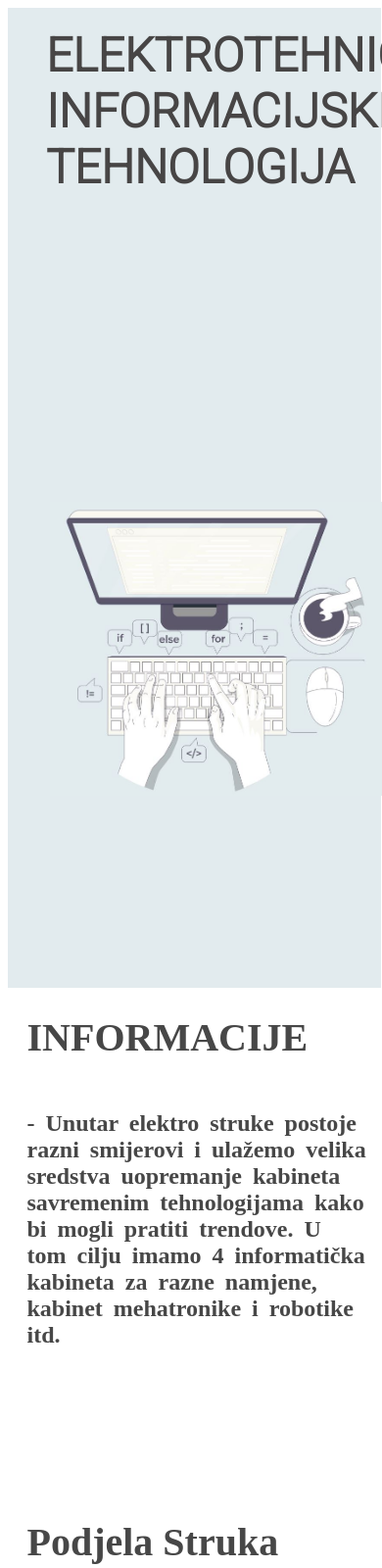
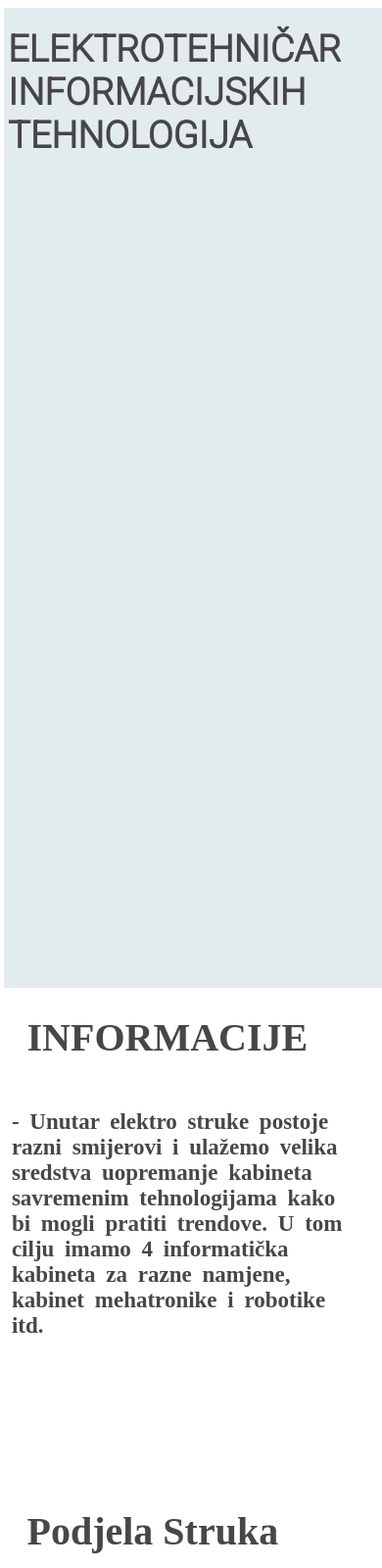
Before and after one commit to Faruk206/MSTS_Smjerovi, a plain HTML site: page src/Index.html in a window 390 px wide. Shown: the top 1600 px of the page at 98% size. Drawn offline with Linux system fonts and the light colour scheme; files whose address does not match are found by name.

Commit message:
Popravke na 1600px i 600px width prikazu

```diff
--- a/src/Index.css
+++ b/src/Index.css
@@ -1,5 +1,5 @@
 /*importanje Fontova */
-@import url('https://fonts.googleapis.com/css2?family=Roboto:wght@100;300&display=swap');
+@import url('https://fonts.googleapis.com/css2?family=Open+Sans:wght@300&family=Roboto:wght@100;300&display=swap');
 
 /*CSS za NAVBAR */
 .navbar-Naslov{
@@ -19,7 +19,7 @@
 
 .navbar{
     position:absolute;
-    height: 35px;
+    height: 75px;
     width: 100%;
     left: 0;
     top: 0px;
@@ -67,10 +67,11 @@
   }
 
   .Faruk-naslov{
-    margin-left: 5vw;
-    margin-top: 23vh;
+    width: 30vw;
+    margin-left: 15vw;
+    margin-top: 33vh;
     font-size: 7vh;
-    color: rgb(71, 69, 69);
+    color: #5d576b;
     text-align: center;
     font-family: 'Roboto', sans-serif;
   }
@@ -78,37 +79,32 @@
 .Faruk-slika{
     height: 750px;
     width: 800px;
-    margin-left: 11vw;
+    margin-left: 2vw;
     margin-top: 10vh;
   }
 
 .Prvi-dio{
 display: flex;
 flex-wrap: wrap;
-justify-content: space-between;
+margin-left: -1vw;
+justify-content: start;
 opacity: 1;
 background-color: rgb(226, 235, 238);
-overflow: none;
 width: 102%;
-height: 1000px;
+height:fit-content;
 }
-
-.Faruk-text-container{
-    width: 30vw;
-    margin-left: 5vw;
-  }
 
 /* CSS za drugi dio */
 
 .Drugi-dio{
-    display: flex;
+    position: static;
     flex-direction: column;
     justify-content: space-around;
 }
 
 .informacije1{
     color: rgb(71, 71, 71);
-    margin-left: 45vw;
+    margin-left: 43vw;
     width: 500px;
     font-size: 40px;
 }
@@ -204,8 +200,68 @@ height: 1000px;
     margin-left: 40vw;
 }
 
+@media only screen and (max-width: 1540px){
+
+    .Prvi-dio{
+        justify-content: center;
+    }
+
+    .Faruk-naslov{
+        width: 30vw;
+        margin-left: 3vw;
+        margin-right: 10vw;
+        margin-top: 9vh;
+        font-size: 9vh;
+        color: #5d576b;
+        text-align: center;
+        font-family: 'Roboto', sans-serif;
+      }
+
+    .Faruk-slika{
+        height: 750px;
+        width: 800px;
+        margin-left: 7vw;
+        margin-top: 5vh;
+      }
+
+      .Drugi-dio{
+        position: static;
+        flex-direction: column;
+        justify-content: space-around;
+    }
+
+    .informacije1{
+        color: rgb(71, 71, 71);
+        margin-left: 40vw;
+        width: 500px;
+        font-size: 40px;
+    }
+
+    .informacije2{
+        color: rgb(71, 71, 71);
+        margin-left: 23vw;
+        width: 800px;
+        font-size: 24px;
+        word-spacing: 5px;
+    }
+
+    .informacije3{
+        color: rgb(71, 71, 71);
+        margin-left: 20vw;
+        width: 800px;
+        font-size: 24px;
+        word-spacing: 5px;
+        margin-top: 60px;
+        text-align: center;
+    }
+
+}
 
 @media only screen and (max-width: 600px) {
+
+    body{
+        width: auto;
+    }
 
     .navbar{
         position:absolute;
@@ -220,18 +276,25 @@ height: 1000px;
         display: none;
       }
 
-
-    .Faruk-text-container{
-        width: 20px;
-        margin-left: 5vw;
-      }
+      .Prvi-dio{
+        display: flex;
+        flex-wrap: wrap;
+        justify-content: start;
+        opacity: 1;
+        overflow: none;
+        flex-direction: column;
+        background-color: rgb(226, 235, 238);
+        width: 100vw;
+        height: 1000px;
+        }
 
 
     .Faruk-naslov{
-        margin-left: 5vw;
+        margin-left: 1vw;
         margin-top: 20px;
         width: 20px;
-        font-size: 48px;
+        height: 100px;
+        font-size: 38px;
         color: rgb(71, 69, 69);
         text-align: center;
         font-family: 'Roboto', sans-serif;
@@ -241,6 +304,7 @@ height: 1000px;
         height: 300px;
         width: 400px;
         margin-left: 11vw;
+        margin-top: -400vh;
       }
 
       .Drugi-dio{
@@ -258,9 +322,9 @@ height: 1000px;
 
     .informacije2{
         color: rgb(71, 71, 71);
-        margin-left: 5vw;
-        width: 350px;
-        font-size: 24px;
+        margin-left: 1vw;
+        width: 340px;
+        font-size: 23px;
         word-spacing: 5px;
     }
 
@@ -275,13 +339,14 @@ height: 1000px;
     }
 
     .Smjer1{
-        width: 350px;
-        height: 550px;
-        border:  #e2ebee 4px solid;
+        width: 320px;
+        height: 520px;
+        border:  #bbbcbd 4px solid;
         margin-top: 50px;
         background-color: #f9f8f1;
         box-shadow: 10px 10px rgb(59, 59, 59);
         transition: 0.5s;
+        margin-left: 2vw;
     }
 
     .Smjer1:hover{
@@ -298,7 +363,7 @@ height: 1000px;
     }
 
     .logo1{
-        width: 350px;
+        width: 310px;
     }
 
     .tekst-logo{
@@ -331,7 +396,7 @@ height: 1000px;
     .informacije3{
         color: rgb(71, 71, 71);
         margin-left: 3vw;
-        width: 350px;
+        width: 330px;
         font-size: 22px;
         word-spacing: 5px;
         margin-top: 60px;
--- a/src/Index.html
+++ b/src/Index.html
@@ -23,9 +23,7 @@
 
 <!--Prvi dio-->
 <div class = "Prvi-dio">
-    <div class = "Faruk-text-container">
       <h1 class = "Faruk-naslov">ELEKTROTEHNIČAR INFORMACIJSKIH TEHNOLOGIJA</h1>
-    </div>
       <img src = "C:\Users\DT User8\Desktop\Pomoci\Rework\Slika\HeaderLogo.JPG" class = "Faruk-slika">
   </div>
 
```
